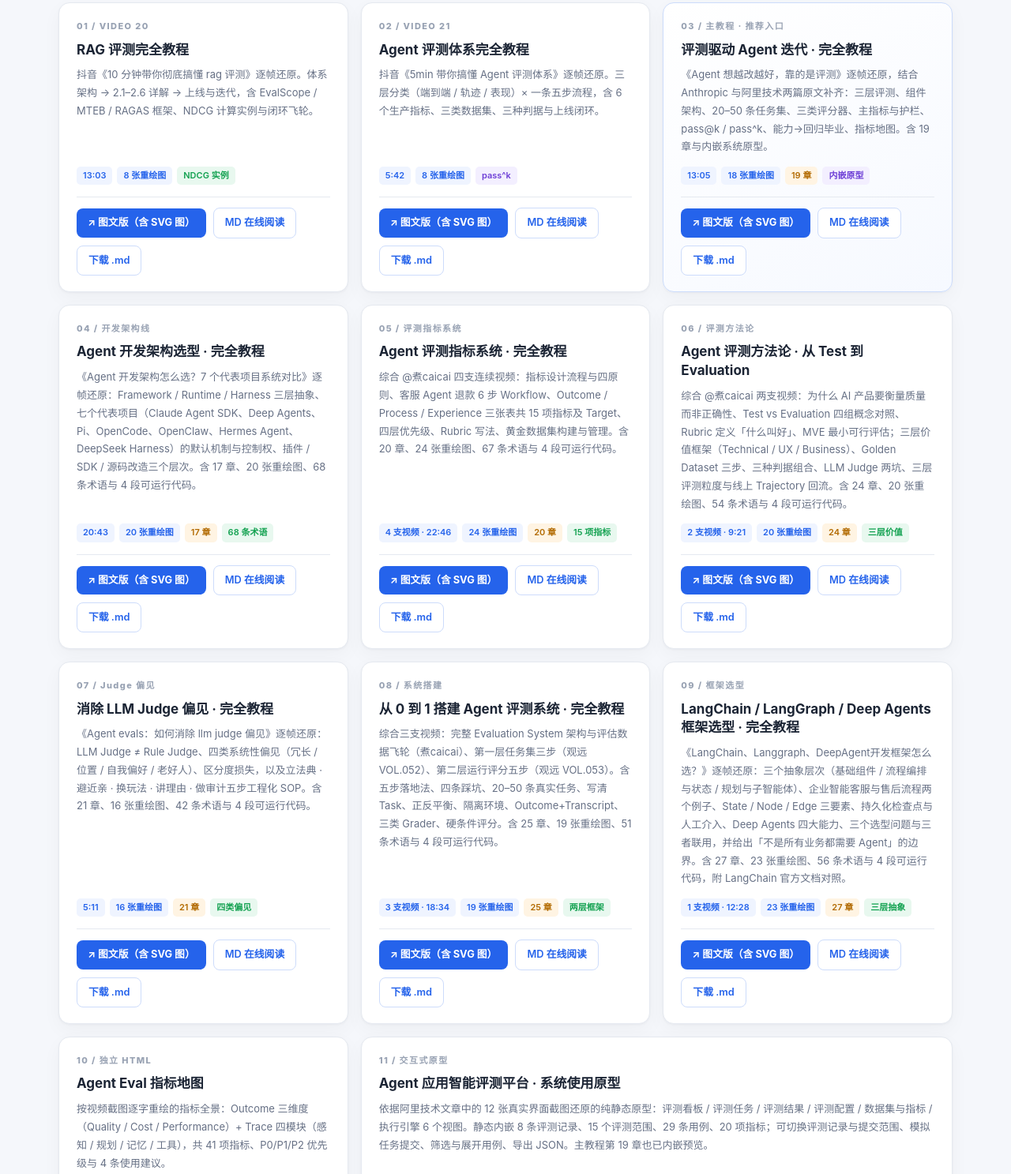
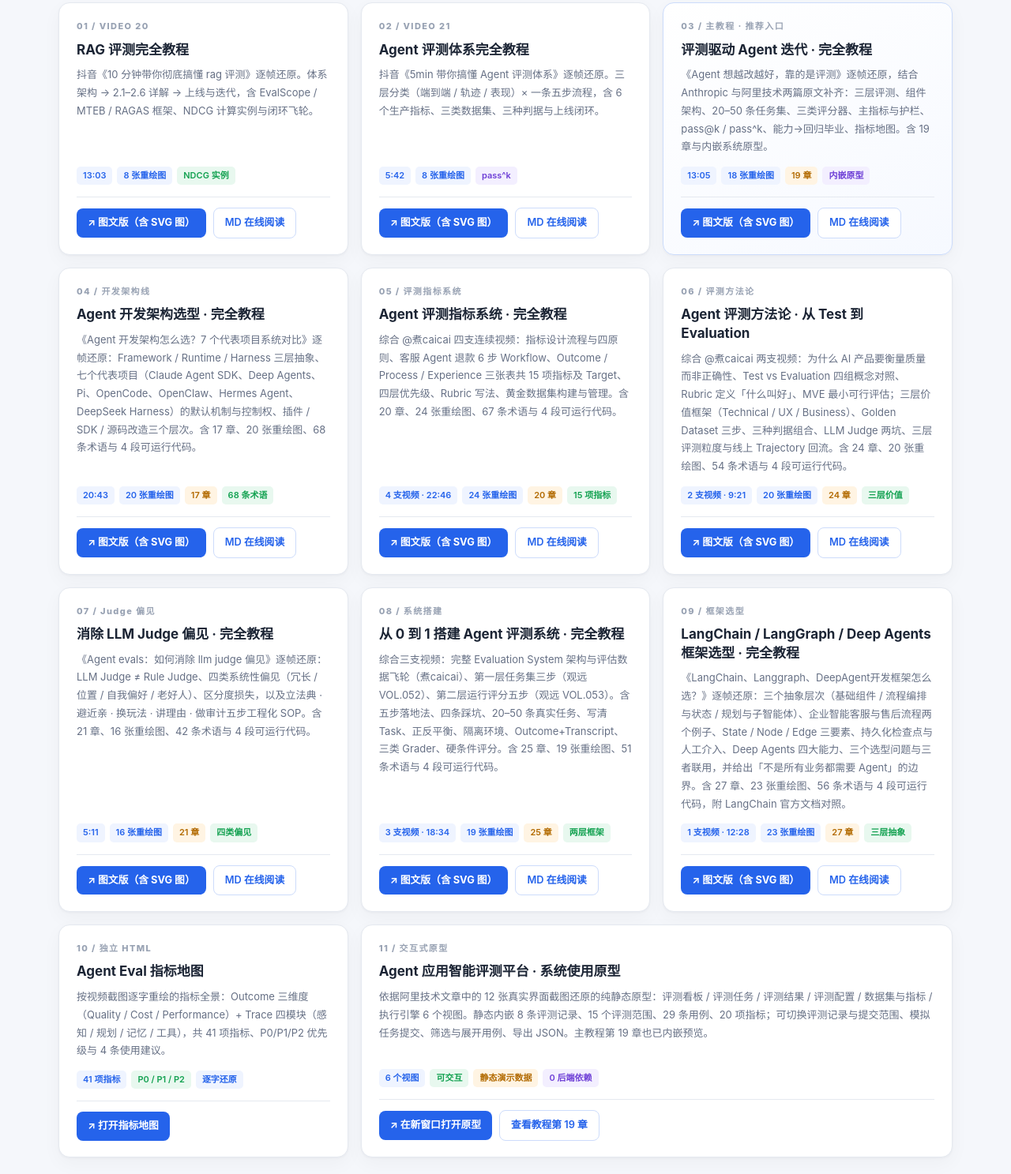
Before and after one commit to lfire/agent-eval, a plain HTML site: page index.html in a window 1280 px wide. Shown: the part 486-1973 px from the top of the page at 79% size. Drawn offline with Linux system fonts and the light colour scheme.

Commit message:
chore: 首页教程卡片移除「下载 .md」按钮
- 9 张教程卡片各去掉一个下载按钮，保留「图文版」与「MD 在线阅读」
- 首页说明不再指向已移除的下载入口，改为说明源稿可在各篇图文版顶部获取
- 其它页面（各篇图文版 topbar / MD 阅读页）的下载入口按范围保留
- 回归断言同步：首页校验改为「9 篇阅读链接齐备 + 无下载 .md 按钮」
- 全站审计 0 问题，9 篇交互与 32 项历史回归通过

```diff
--- a/index.html
+++ b/index.html
@@ -93,7 +93,6 @@ footer .row{display:flex;flex-wrap:wrap;justify-content:space-between;gap:12px}
       <div class="actions">
         <a class="btn" href="rag-evaluation-tutorial/index.html">↗ 图文版（含 SVG 图）</a>
         <a class="btn sec" href="rag-evaluation-tutorial/RAG评测完全教程.html">MD 在线阅读</a>
-        <a class="btn sec" href="rag-evaluation-tutorial/RAG评测完全教程.md" download>下载 .md</a>
       </div>
     </article>
 
@@ -105,7 +104,6 @@ footer .row{display:flex;flex-wrap:wrap;justify-content:space-between;gap:12px}
       <div class="actions">
         <a class="btn" href="agent-evaluation-tutorial/index.html">↗ 图文版（含 SVG 图）</a>
         <a class="btn sec" href="agent-evaluation-tutorial/Agent评测体系完全教程.html">MD 在线阅读</a>
-        <a class="btn sec" href="agent-evaluation-tutorial/Agent评测体系完全教程.md" download>下载 .md</a>
       </div>
     </article>
 
@@ -117,7 +115,6 @@ footer .row{display:flex;flex-wrap:wrap;justify-content:space-between;gap:12px}
       <div class="actions">
         <a class="btn" href="agent-eval-driven-tutorial/index.html">↗ 图文版（含 SVG 图）</a>
         <a class="btn sec" href="agent-eval-driven-tutorial/Agent评测驱动迭代完全教程.html">MD 在线阅读</a>
-        <a class="btn sec" href="agent-eval-driven-tutorial/Agent评测驱动迭代完全教程.md" download>下载 .md</a>
       </div>
     </article>
 
@@ -129,7 +126,6 @@ footer .row{display:flex;flex-wrap:wrap;justify-content:space-between;gap:12px}
       <div class="actions">
         <a class="btn" href="agent-architecture-tutorial/index.html">↗ 图文版（含 SVG 图）</a>
         <a class="btn sec" href="agent-architecture-tutorial/Agent开发架构选型完全教程.html">MD 在线阅读</a>
-        <a class="btn sec" href="agent-architecture-tutorial/Agent开发架构选型完全教程.md" download>下载 .md</a>
       </div>
     </article>
 
@@ -141,7 +137,6 @@ footer .row{display:flex;flex-wrap:wrap;justify-content:space-between;gap:12px}
       <div class="actions">
         <a class="btn" href="agent-metrics-tutorial/index.html">↗ 图文版（含 SVG 图）</a>
         <a class="btn sec" href="agent-metrics-tutorial/Agent评测指标系统完全教程.html">MD 在线阅读</a>
-        <a class="btn sec" href="agent-metrics-tutorial/Agent评测指标系统完全教程.md" download>下载 .md</a>
       </div>
     </article>
 
@@ -153,7 +148,6 @@ footer .row{display:flex;flex-wrap:wrap;justify-content:space-between;gap:12px}
       <div class="actions">
         <a class="btn" href="agent-eval-method-tutorial/index.html">↗ 图文版（含 SVG 图）</a>
         <a class="btn sec" href="agent-eval-method-tutorial/Agent评测方法论完全教程.html">MD 在线阅读</a>
-        <a class="btn sec" href="agent-eval-method-tutorial/Agent评测方法论完全教程.md" download>下载 .md</a>
       </div>
     </article>
 
@@ -165,7 +159,6 @@ footer .row{display:flex;flex-wrap:wrap;justify-content:space-between;gap:12px}
       <div class="actions">
         <a class="btn" href="agent-judge-bias-tutorial/index.html">↗ 图文版（含 SVG 图）</a>
         <a class="btn sec" href="agent-judge-bias-tutorial/Agent评测偏见消除完全教程.html">MD 在线阅读</a>
-        <a class="btn sec" href="agent-judge-bias-tutorial/Agent评测偏见消除完全教程.md" download>下载 .md</a>
       </div>
     </article>
 
@@ -177,7 +170,6 @@ footer .row{display:flex;flex-wrap:wrap;justify-content:space-between;gap:12px}
       <div class="actions">
         <a class="btn" href="agent-eval-system-tutorial/index.html">↗ 图文版（含 SVG 图）</a>
         <a class="btn sec" href="agent-eval-system-tutorial/Agent评测系统搭建完全教程.html">MD 在线阅读</a>
-        <a class="btn sec" href="agent-eval-system-tutorial/Agent评测系统搭建完全教程.md" download>下载 .md</a>
       </div>
     </article>
 
@@ -189,7 +181,6 @@ footer .row{display:flex;flex-wrap:wrap;justify-content:space-between;gap:12px}
       <div class="actions">
         <a class="btn" href="agent-framework-tutorial/index.html">↗ 图文版（含 SVG 图）</a>
         <a class="btn sec" href="agent-framework-tutorial/Agent开发框架选型完全教程.html">MD 在线阅读</a>
-        <a class="btn sec" href="agent-framework-tutorial/Agent开发框架选型完全教程.md" download>下载 .md</a>
       </div>
     </article>
 
@@ -229,7 +220,7 @@ footer .row{display:flex;flex-wrap:wrap;justify-content:space-between;gap:12px}
       <li>原视频（系统搭建线）：<a href="https://v.douyin.com/jQ3PCzp5d6Y/" target="_blank" rel="noopener">从0到1搭建一套Agent评估系统？</a> ｜ <a href="https://v.douyin.com/yQCqzZPemOM/" target="_blank" rel="noopener">第一层框架</a> ｜ <a href="https://v.douyin.com/Vq7UwPruXt0/" target="_blank" rel="noopener">运行与评分</a>（煮caicai 与观远数据）</li>
       <li>还原口径：1080P 原片逐帧抽帧 + 中文 OCR + 关键帧放大目视校对；标注【补充】的内容来自两篇参考文章，不属于视频原述。</li>
     </ul>
-    <div class="note"><strong>关于 Markdown 阅读页</strong>：九份 <code>.md</code> 是唯一正文源，站点上的「MD 在线阅读」由 <code>tools/build_md.py</code> 在部署时自动渲染生成（含目录、表格、代码块与从图文版复用的 SVG 架构图，零外部依赖）；需要源文件可点「下载 .md」。<br><strong>关于原型数据</strong>：评测系统原型中的 Task ID、通过率、用例与失败原因均为按文章截图与正文构造的静态演示数据，并非文章真实后台数据；所有交互均在浏览器本地模拟，不会发起网络请求。</div>
+    <div class="note"><strong>关于 Markdown 阅读页</strong>：九份 <code>.md</code> 是唯一正文源，站点上的「MD 在线阅读」由 <code>tools/build_md.py</code> 在部署时自动渲染生成（含目录、表格、代码块与从图文版复用的 SVG 架构图，零外部依赖）；Markdown 源稿与各篇图文版一同维护，需要源文件可在各篇图文版顶部获取。<br><strong>关于原型数据</strong>：评测系统原型中的 Task ID、通过率、用例与失败原因均为按文章截图与正文构造的静态演示数据，并非文章真实后台数据；所有交互均在浏览器本地模拟，不会发起网络请求。</div>
   </section>
 </main>
 
```
